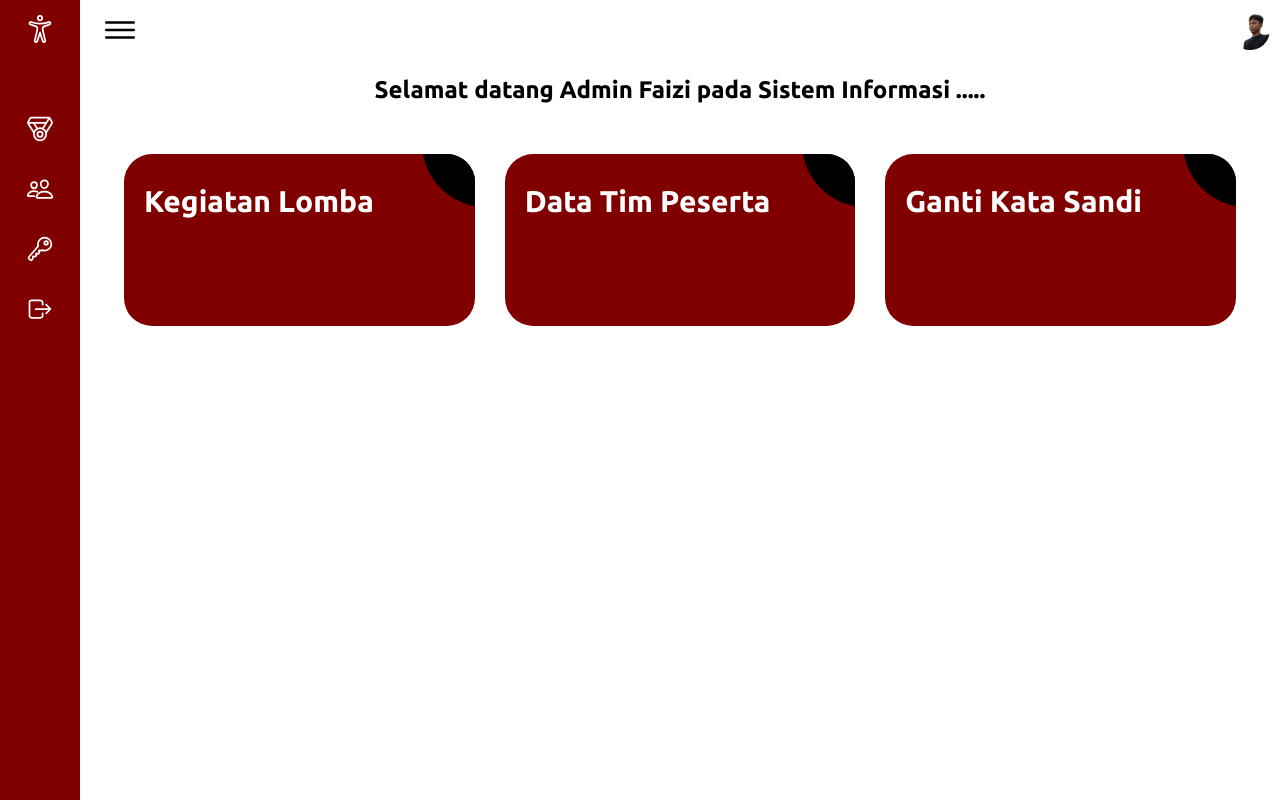
After one commit to m4iev/kenten, a PHP site: page /documents/dashboard_admin.html in a window 1280 px wide. The commit adds this page. Run offline with PHP 8.4, Linux system fonts and the light colour scheme.

Commit message:
tambah dashboard admin dan update fitur dashboard peserta

```diff
--- /dev/null
+++ b/documents/dashboard_admin.html
@@ -0,0 +1,146 @@
+<!DOCTYPE html>
+<html lang="en">
+
+<head>
+    <meta charset="UTF-8">
+    <meta http-equiv="X-UA-Compatible" content="IE=edge">
+    <meta name="viewport" content="width=device-width, initial-scale=1.0">
+    <title>Dashboard</title>
+    <link rel="stylesheet" href="../styles/styledashboard.css">
+</head>
+
+<body>
+    <div class="container">
+
+        <!-- Sidebar -->
+        <div class="navigation">
+            <ul>
+                <li id="home-admin" onclick="showHomeDashboardAdmin(); return false;">
+                    <a href="#">
+                        <span class="icon">
+                            <ion-icon name="accessibility-outline"></ion-icon>
+                        </span>
+                        <span class="title">Akronim</span>
+                    </a>
+                </li>
+
+                <li id="kegiatan-lomba-admin" onclick="showKegiatanLombaAdmin(); return false;">
+                    <a href="#">
+                        <span class="icon">
+                            <ion-icon name="medal-outline"></ion-icon>
+                        </span>
+                        <span class="title">Kegiatan Lomba</span>
+                    </a>
+                </li>
+
+                <li id="data-tim-admin" onclick="showDataTimAdmin(); return false;">
+                    <a href="#">
+                        <span class="icon">
+                            <ion-icon name="people-outline"></ion-icon>
+                        </span>
+                        <span class="title">Data Tim Peserta</span>
+                    </a>
+                </li>
+
+                <li id="ganti-sandi-admin" onclick="showGantiSandiAdmin(); return false;">
+                    <a href="#">
+                        <span class="icon">
+                            <ion-icon name="key-outline"></ion-icon>
+                        </span>
+                        <span class="title">Ganti Kata Sandi</span>
+                    </a>
+                </li>
+
+                <li>
+                    <a href="#">
+                        <span class="icon">
+                            <ion-icon name="log-out-outline"></ion-icon>
+                        </span>
+                        <span class="title">Keluar</span>
+                    </a>
+                </li>
+            </ul>
+        </div>
+
+        <!-- Dashboard -->
+        <div class="dashboard">
+            <div class="topbar">
+                <div class="toggle">
+                    <ion-icon name="menu-outline"></ion-icon>
+                </div>
+
+                <div class="user">
+                    <img src="../assets/iky.png" alt="">
+                </div>
+            </div>
+
+            <div class="home" id="home">
+                <h2 style="margin-top: 1rem; text-align: center;">Selamat datang Admin Faizi pada Sistem Informasi .....</h2>
+                <div class="card-container">
+                    <div class="card-box">
+                        <div class="card-item">
+                            <a href="#" class="card-item-link">
+                            <div class="card-item-bg">
+                            </div>
+                            <div class="card-item-title">
+                                Kegiatan Lomba
+                            </div>
+                            </a>
+                        </div>
+                        <div class="card-item">
+                            <a href="#" class="card-item-link">
+                            <div class="card-item-bg">
+                            </div>
+                            <div class="card-item-title">
+                                Data Tim Peserta
+                            </div>
+                            </a>
+                        </div>
+                        <div class="card-item">
+                            <a href="#" class="card-item-link" onclick="showGantiSandiAdmin(); return false;">
+                            <div class="card-item-bg">
+                            </div>
+                            <div class="card-item-title">
+                                Ganti Kata Sandi
+                            </div>
+                            </a>
+                        </div>
+                    </div>
+                </div>
+            </div>
+
+
+            <div class="submission-sandi" id="submission-sandi">
+                <div class="container_form">
+                    <a href="#" class="back-link"></ion-icon>Kembali</a>
+                    <div class="header_form">
+                        <h1>Ganti Kata Sandi</h1>
+                    </div>
+                    <div class="content">
+                        <form action="submit.php" method="post" enctype="multipart/form-data">
+                            <label for="password_lama">Password Lama:</label>
+                            <input type="text" id="password_lama" name="password_lama" placeholder="Masukkan Password Lama" required>
+
+                            <label for="password_baru">Password Baru:</label>
+                            <input type="text" id="password_baru" name="password_baru" placeholder="Masukkan Password Baru" required>
+
+                            <label for="konfirmasi_password_baru">Konfirmasi Password Baru:</label>
+                            <input type="text" id="konfirmasi_password_baru" name="konfirmasi_password_baru" placeholder="Konfirmasi Password Baru" required>
+
+                            <button type="submit">GANTI</button>
+                        </form>
+                    </div>
+                </div>
+            </div>
+        </div>
+    </div>
+
+    <!-- =========== Scripts =========  -->
+    <script src="../js/script.js"></script>
+
+    <!-- ====== ionicons ======= -->
+    <script type="module" src="https://unpkg.com/ionicons@5.5.2/dist/ionicons/ionicons.esm.js"></script>
+    <script nomodule src="https://unpkg.com/ionicons@5.5.2/dist/ionicons/ionicons.js"></script>
+</body>
+
+</html>
--- a/js/script.js
+++ b/js/script.js
@@ -26,12 +26,20 @@ const linkKegiatanLomba = document.getElementById("kegiatan-lomba");
 const linkStatusKarya = document.getElementById("status-karya");
 const linkGantiSandi = document.getElementById("ganti-sandi");
 
-const gambarPemanis = document.getElementById("gambar");
+const linkHomeAdmin = document.getElementById("home-admin");
+const linkKegiatanLombaAdmin = document.getElementById("kegiatan-lomba-admin");
+const linkDataTimAdmin = document.getElementById("data-tim-admin");
+const linkGantiSandiAdmin = document.getElementById("ganti-sandi-admin");
+
+const kontenHome = document.getElementById("home");
 const kontenDataTim = document.getElementById("submission-data-tim");
 const kontenKegiatanLomba = document.getElementById("submission-lomba");
 const kontenGantiSandi = document.getElementById("submission-sandi");
 
 function showHomeDashboard() {
+  navigation.classList.add("active");
+  dashboard.classList.add("active");
+
   linkDataTim.classList.remove("active");
   linkStatusKarya.classList.remove("active");
   linkGantiSandi.classList.remove("active");
@@ -42,17 +50,21 @@ function showHomeDashboard() {
   kontenDataTim.style.display = "none";
   kontenKegiatanLomba.style.display = "none";
 
-  gambarPemanis.style.display = "block";
+  kontenHome.style.display = "block";
 }
 
+
 function showKegiatanLomba() {
+  navigation.classList.add("active");
+  dashboard.classList.add("active");
+
   linkHome.classList.remove("active");
   linkDataTim.classList.remove("active");
   linkStatusKarya.classList.remove("active");
   linkGantiSandi.classList.remove("active");
   linkKegiatanLomba.classList.add("active");
 
-  gambarPemanis.style.display = "none";
+  kontenHome.style.display = "none";
   kontenGantiSandi.style.display = "none";
   kontenDataTim.style.display = "none";
 
@@ -60,13 +72,16 @@ function showKegiatanLomba() {
 }
 
 function showGantiSandi() {
+  navigation.classList.add("active");
+  dashboard.classList.add("active");
+
   linkHome.classList.remove("active");
   linkDataTim.classList.remove("active");
   linkStatusKarya.classList.remove("active");
   linkKegiatanLomba.classList.remove("active");
   linkGantiSandi.classList.add("active");
 
-  gambarPemanis.style.display = "none";
+  kontenHome.style.display = "none";
   kontenKegiatanLomba.style.display = "none";
   kontenDataTim.style.display = "none";
 
@@ -74,6 +89,9 @@ function showGantiSandi() {
 }
 
 function showDataTim() {
+  navigation.classList.add("active");
+  dashboard.classList.add("active");
+
   linkHome.classList.remove("active");
   linkStatusKarya.classList.remove("active");
   linkKegiatanLomba.classList.remove("active");
@@ -82,9 +100,35 @@ function showDataTim() {
 
   kontenGantiSandi.style.display = "none";
   kontenKegiatanLomba.style.display = "none";
-  gambarPemanis.style.display = "none";
+  kontenHome.style.display = "none";
 
   kontenDataTim.style.display = "flex";
+}
+
+function showGantiSandiAdmin() {
+  navigation.classList.add("active");
+  dashboard.classList.add("active");
+
+  linkHomeAdmin.classList.remove("active");
+  linkKegiatanLombaAdmin.classList.remove("active");
+  linkDataTimAdmin.classList.remove("active");
+  linkGantiSandiAdmin.classList.add("active");
+
+  kontenHome.style.display = "none";
+  kontenGantiSandi.style.display = "flex";
+}
+
+function showHomeDashboardAdmin() {
+  navigation.classList.add("active");
+  dashboard.classList.add("active");
+
+  linkKegiatanLombaAdmin.classList.remove("active");
+  linkDataTimAdmin.classList.remove("active");
+  linkGantiSandiAdmin.classList.remove("active");
+  linkHomeAdmin.classList.add("active");
+
+  kontenGantiSandi.style.display = "none";
+  kontenHome.style.display = "block";
 }
 
 // Menampilkan Home Dashboard
@@ -99,7 +143,6 @@ const animationContent = document.querySelector(".content-animasi");
 lombaDropdown.addEventListener("change", ubahContentForm);
 
 function ubahContentForm() {
-  console.log("berubah coy");
   const selectedLomba = this.value;
 
   if (selectedLomba === "website") {
--- a/styles/styledashboard.css
+++ b/styles/styledashboard.css
@@ -149,15 +149,15 @@ body {
   object-fit: cover;
 }
 
-/* Gambar Header */
+/* Home Dashboard */
 
-.gambar {
+.home {
   display: block;
   position: relative;
   width: 100%;
 }
 
-.gambar img {
+.home img {
   width: 100%;
   height: 300px;
 }
@@ -312,6 +312,120 @@ form button:hover {
   background-color: #444;
 }
 
+/* Card Home Dashboard */
+.card-container {
+  width: 1142px;
+  margin: 0 auto;
+}
+
+.card-box {
+  display: -webkit-box;
+  display: -ms-flexbox;
+  display: flex;
+  -webkit-box-align: start;
+  -ms-flex-align: start;
+  align-items: flex-start;
+  -ms-flex-wrap: wrap;
+  flex-wrap: wrap;
+
+  padding: 50px 0;
+}
+.card-item {
+  -ms-flex-preferred-size: calc(33.33333% - 30px);
+  flex-basis: calc(33.33333% - 30px);
+
+  margin: 0 15px 30px;
+
+  overflow: hidden;
+
+  border-radius: 28px;
+}
+.card-item-link {
+  display: block;
+  text-decoration: none;
+  padding: 30px 20px;
+  background-color: var(--warna-primary);
+
+  overflow: hidden;
+
+  position: relative;
+}
+
+.card-item-link:hover {
+  text-decoration: none;
+  color: var(--warna-primary);
+}
+
+.card-item-link:hover .card-item-bg {
+  -webkit-transform: scale(10);
+  -ms-transform: scale(10);
+  transform: scale(10);
+}
+
+.card-item-title {
+  min-height: 87px;
+  margin: 0 0 25px;
+
+  overflow: hidden;
+
+  font-weight: bold;
+  font-size: 30px;
+  color: #fff;
+
+  z-index: 2;
+  position: relative;
+}
+
+.card-item-bg {
+  height: 128px;
+  width: 128px;
+  background-color: black;
+
+  z-index: 1;
+  position: absolute;
+  top: -75px;
+  right: -75px;
+
+  border-radius: 50%;
+
+  -webkit-transition: all 0.5s ease;
+  -o-transition: all 0.5s ease;
+  transition: all 0.5s ease;
+}
+
+/* Media Queries Card Home Dashboard */
+
+@media only screen and (max-width: 979px) {
+  .card-item {
+    -ms-flex-preferred-size: calc(50% - 30px);
+    flex-basis: calc(50% - 30px);
+  }
+  .card-item-title {
+    font-size: 24px;
+  }
+}
+
+@media only screen and (max-width: 767px) {
+  .card-container {
+    width: 96%;
+  }
+}
+@media only screen and (max-width: 639px) {
+  .card-item {
+    -ms-flex-preferred-size: 100%;
+    flex-basis: 100%;
+  }
+  .card-item-title {
+    min-height: 72px;
+    line-height: 1;
+
+    font-size: 24px;
+  }
+  .card-item-link {
+    padding: 22px 40px;
+  }
+}
+
 /* Media Queries */
 @media (max-width: 991px) {
   .navigation {
```
Also changed, not shown: documents/dashboard_peserta.html (+32 -4 lines).
